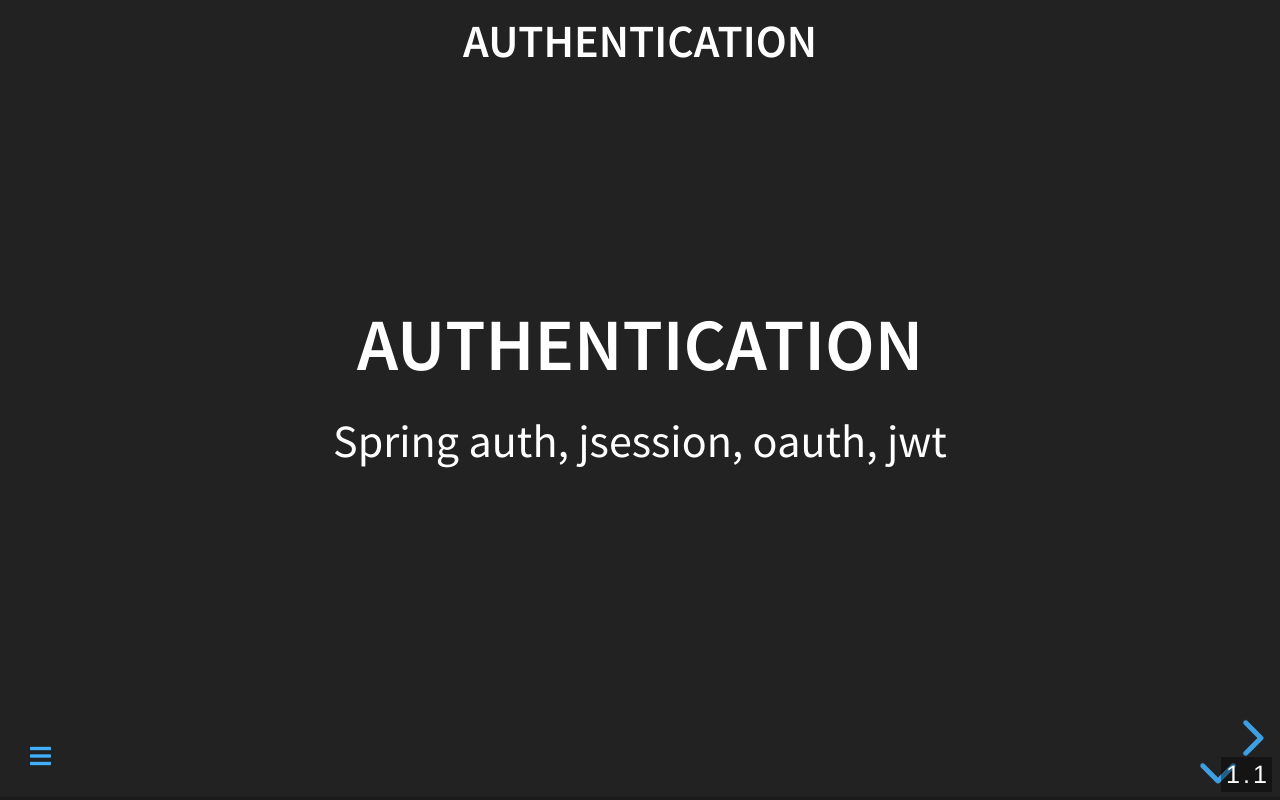
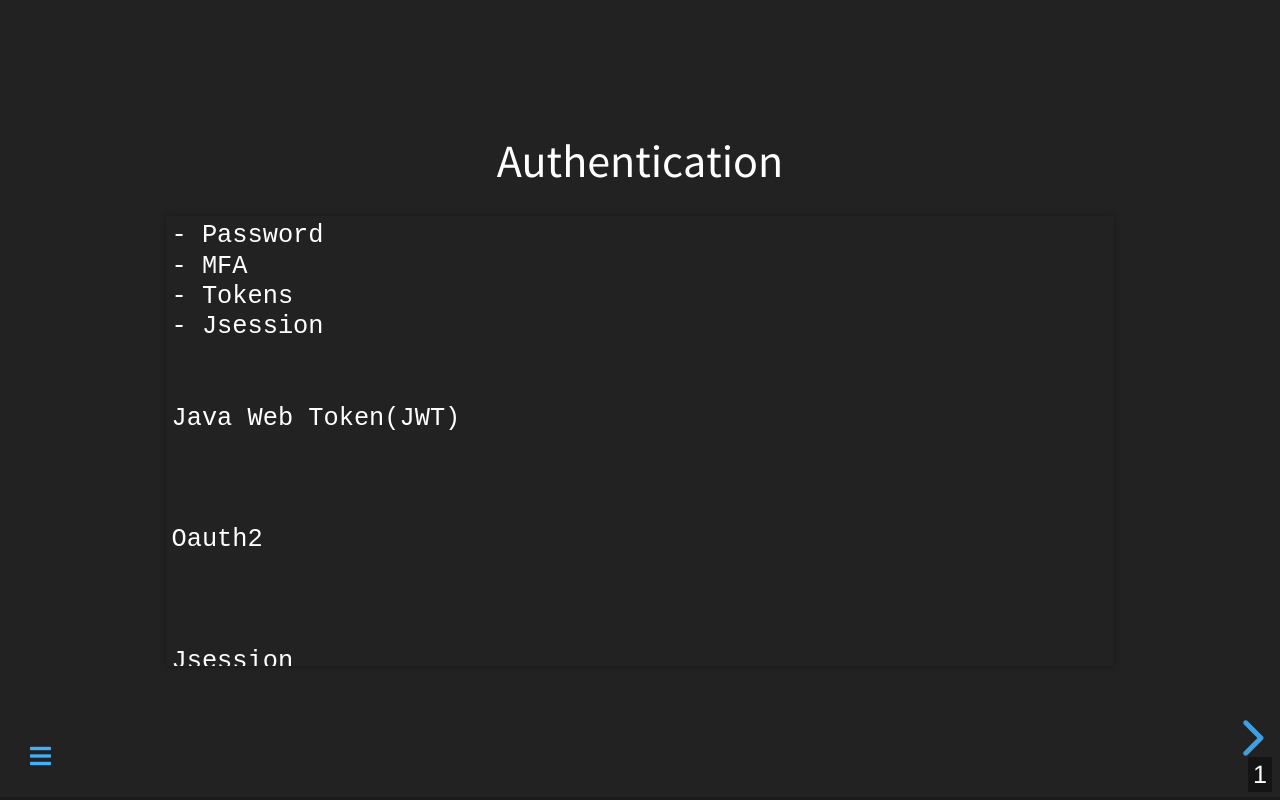
Before and after one commit to Balagangadhar/appsecurity, a plain HTML site: page index.html in a window 1280 px wide. Drawn offline with Linux system fonts and the light colour scheme; files whose address does not match are found by name.

Commit message:
Update index.html

```diff
--- a/index.html
+++ b/index.html
@@ -48,13 +48,13 @@
 
 			<!-- Any section element inside of this container is displayed as a slide -->
 			<div class="slides">
-				<section data-menu-title="Authentication">
-					<h6>Authentication</h6>
-					<section>
-						<h2>Authentication</h2>
-						<p>
-							Spring auth, jsession, oauth, jwt
-						</p>
+				<section data-markdown data-menu-title="Authentication">
+					Authentication
+					<section data-markdown data-menu-title="Introduction">
+						- Password
+						- MFA
+						- Tokens
+						- Jsession
 					</section>
 					<section data-menu-title="Java Web Token">
 						<h2>Java Web Token(JWT)</h2>
```
